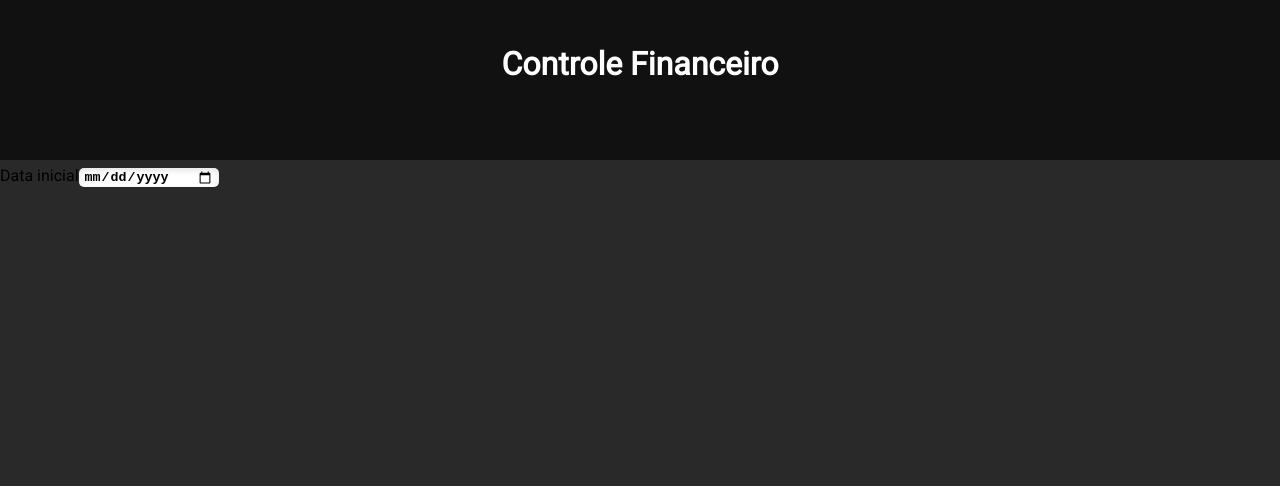
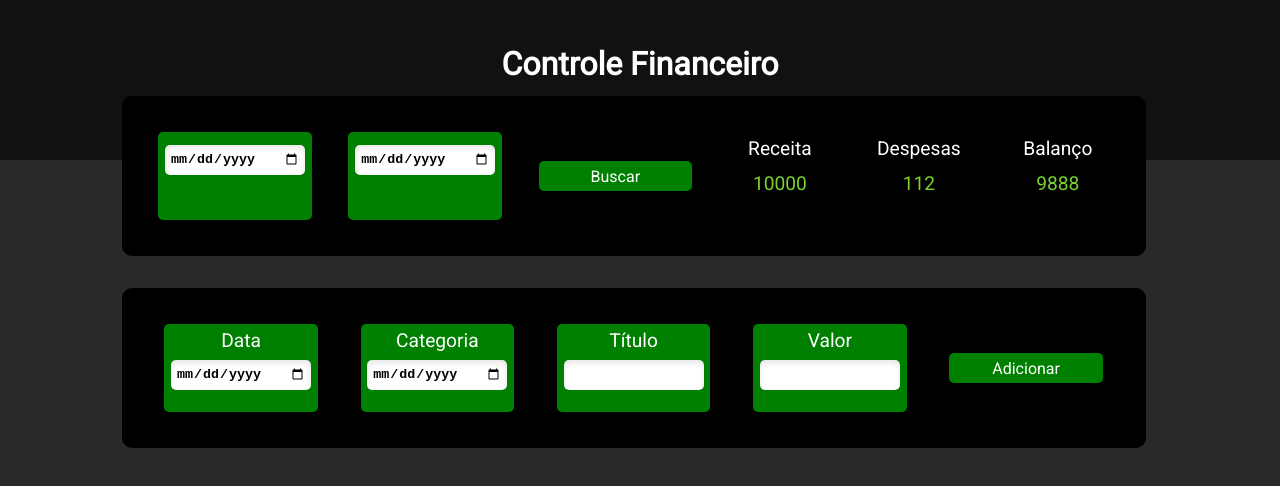
Before and after one commit to joaolucas2012/my_finance_frontend, a React (Vite) app: page / in a window 1280 px wide. Shown: the top 486 px of the page. Built offline with nearby package versions, Linux system fonts and the light colour scheme.

Commit message:
:bulb: [FEAT] add more components to build the layout

```diff
--- /dev/null
+++ b/src/components/Button/index.jsx
@@ -0,0 +1,5 @@
+import { ButtonContainer } from "./styles";
+
+export const Button = (props) => {
+  return <ButtonContainer>{props.children}</ButtonContainer>;
+};
--- /dev/null
+++ b/src/components/Button/styles.jsx
@@ -0,0 +1,18 @@
+import styled from "styled-components";
+
+export const ButtonContainer = styled.div`
+  display: flex;
+  align-items: center;
+  justify-content: center;
+  background-color: #008000;
+  width: 15%;
+  height: 30px;
+  border-radius: 5px;
+  color: #fff;
+
+  &:hover {
+    background-color: #7ad32d;
+    cursor: pointer;
+    transition: 0.2s ease-out;
+  }
+`;
--- /dev/null
+++ b/src/components/DataContainer/index.jsx
@@ -0,0 +1,10 @@
+import { Container, Title, Value } from "./styles";
+
+export const DataContainer = (props) => {
+  return (
+    <Container>
+      <Title>{props.title}</Title>
+      <Value>{props.value}</Value>
+    </Container>
+  );
+};
--- /dev/null
+++ b/src/components/DataContainer/styles.jsx
@@ -0,0 +1,26 @@
+import styled from "styled-components";
+
+export const Container = styled.div`
+  display: block;
+  text-align: center;
+  justify-content: center;
+  width: 10%;
+  height: 55%;
+  padding: 5px;
+  border-radius: 5px;
+  color: #fff;
+`;
+
+export const Title = styled.label`
+  color: #fff;
+  display: block;
+  font-size: 1.2rem;
+  height: 20px;
+`;
+
+export const Value = styled.label`
+  color: #7ad32d;
+  display: block;
+  margin-top: 15px;
+  font-size: 1.2rem;
+`;
--- /dev/null
+++ b/src/components/DateContainer/index.jsx
@@ -0,0 +1,10 @@
+import { Container, StyledInput, Title } from "./styles";
+
+export const DateContainer = (props) => {
+  return (
+    <Container>
+      <Title>{props.title}</Title>
+      <StyledInput type="date" />
+    </Container>
+  );
+};
--- /dev/null
+++ b/src/components/DateContainer/styles.jsx
@@ -0,0 +1,22 @@
+import styled from "styled-components";
+
+export const Container = styled.div`
+  display: block;
+  justify-content: center;
+  text-align: center;
+  align-items: center;
+  width: 15%;
+  height: 55%;
+  padding: 5px;
+  background-color: #008000;
+  border-radius: 5px;
+  color: #fff;
+`;
+
+export const StyledInput = styled.input`
+  height: 30px;
+`;
+
+export const Title = styled.label`
+  font-size: 1.2rem;
+`;
--- a/src/components/Information/index.jsx
+++ b/src/components/Information/index.jsx
@@ -1,12 +1,5 @@
-export const Information = () => {
-  return (
-    <section>
-      <div>
-        <div>
-          <label htmlFor="initial-date">Data inicial</label>
-          <input type="date" name="initial-date" />
-        </div>
-      </div>
-    </section>
-  );
+import { Container } from "./styles";
+
+export const Information = (props) => {
+  return <Container>{props.children}</Container>;
 };
--- a/src/components/Information/styles.jsx
+++ b/src/components/Information/styles.jsx
@@ -1 +1,14 @@
 import styled from "styled-components";
+
+export const Container = styled.div`
+  background-color: #000;
+  display: flex;
+  justify-content: space-evenly;
+  align-items: center;
+  width: 80vw;
+  height: 20vh;
+  border-radius: 10px;
+  margin: 0 9.5vw;
+  margin-top: -4rem;
+  margin-bottom: 6rem;
+`;
--- /dev/null
+++ b/src/components/InputContainer/index.jsx
@@ -0,0 +1,10 @@
+import { Container, StyledInput, Title } from "./styles";
+
+export const InputContainer = (props) => {
+  return (
+    <Container>
+      <Title>{props.title}</Title>
+      <StyledInput type="text" />
+    </Container>
+  );
+};
--- /dev/null
+++ b/src/components/InputContainer/styles.jsx
@@ -0,0 +1,22 @@
+import styled from "styled-components";
+
+export const Container = styled.div`
+  display: block;
+  justify-content: center;
+  text-align: center;
+  align-items: center;
+  width: 15%;
+  height: 55%;
+  padding: 5px;
+  background-color: #008000;
+  border-radius: 5px;
+  color: #fff;
+`;
+
+export const StyledInput = styled.input`
+  height: 30px;
+`;
+
+export const Title = styled.label`
+  font-size: 1.2rem;
+`;
--- a/src/pages/index.jsx
+++ b/src/pages/index.jsx
@@ -1,11 +1,30 @@
 import { Header } from "../components/Header";
 import { Information } from "../components/Information";
+import { DateContainer } from "../components/DateContainer";
+import { DataContainer } from "../components/DataContainer";
+import { InputContainer } from "../components/InputContainer";
+import { Button } from "../components/Button";
 
 export const Home = () => {
   return (
     <>
       <Header />
-      <Information />
+      <Information>
+        <DateContainer name={"Data Inicial"} />
+        <DateContainer name={"Data Final"} />
+        <Button>Buscar</Button>
+        <DataContainer title={"Receita"} value={"10000"} />
+        <DataContainer title={"Despesas"} value={"112"} />
+        <DataContainer title={"Balanço"} value={"9888"} />
+      </Information>
+
+      <Information>
+        <DateContainer title={"Data"} />
+        <DateContainer title={"Categoria"} />
+        <InputContainer title={"Título"} />
+        <InputContainer title={"Valor"} />
+        <Button>Adicionar</Button>
+      </Information>
     </>
   );
 };
```
Also changed, not shown: 1 other file (tests, documents, lock files or other folders).
